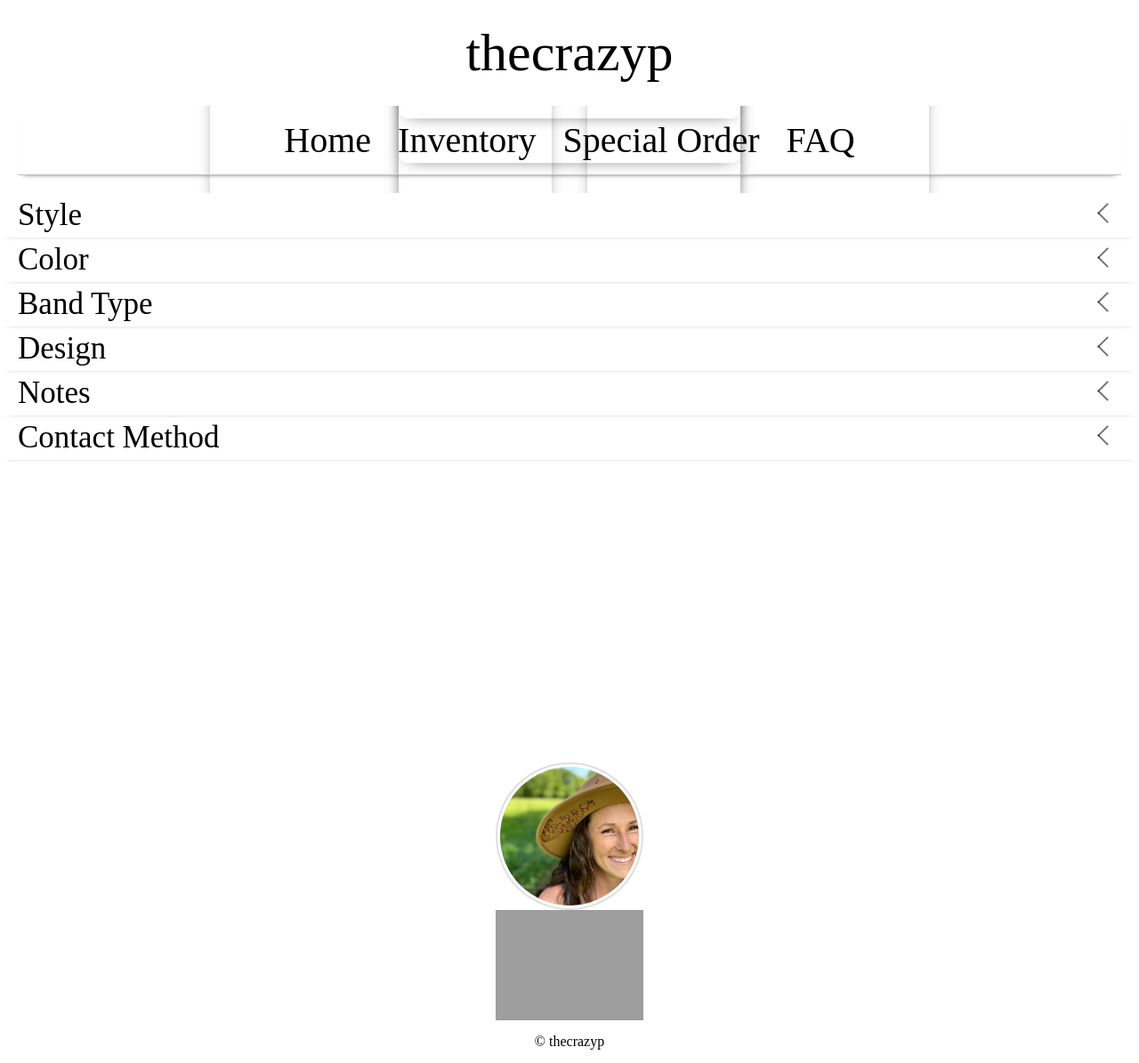
After one commit to jpayne1349/thecrazyp, a Flask app: page /special_order in a window 1280 px wide. The commit adds this page. Shown: the whole page at 89% size. Run offline with Flask 2, Linux system fonts and the light colour scheme; some web fonts are replaced; grey boxes are pictures that could not be loaded.

Commit message:
mockup of special order dropdowns

```diff
--- a/app/main_blueprint/main.py
+++ b/app/main_blueprint/main.py
@@ -5,7 +5,7 @@ from flask import current_app as app
 
 import os, json
 
-from app.models import Carousel, Product
+from app.models import Carousel, Product, SpecialOrder
 
 main_blueprint = Blueprint('main_blueprint', __name__)
 
@@ -44,6 +44,7 @@ def inventory():
 
 @main_blueprint.route('/load_inventory', methods=['POST'])
 def load_inventory():
+
     # maybe need seperate folders for each item
     # to provide multiple photos
 
@@ -82,3 +83,11 @@ def load_inventory():
     json_data = json.dumps(product_list)
 
     return json_data
+
+@main_blueprint.route('/special_order')
+def special_order():
+
+    # form to display here.
+
+
+    return render_template('special_order.html')
--- /dev/null
+++ b/app/static/scripts/special_orderScripts.js
@@ -0,0 +1,45 @@
+
+
+main();
+
+function main() {
+
+    let label_holders = document.getElementsByClassName('label_holder');
+    let index_counter = 0;
+    for(let i = 0; i<label_holders.length; i++ ) {
+        let wrapper = label_holders[i].parentElement;
+        wrapper.style.zIndex = (label_holders.length * 2 ) - index_counter;
+        index_counter++;
+        label_holders[i].style.zIndex = (label_holders.length * 2 ) - index_counter;
+        index_counter++;
+        let selection_below = label_holders[i].nextElementSibling;
+        selection_below.style.zIndex = (label_holders.length * 2) - index_counter;
+        index_counter++;
+        selection_below.classList.add('loaded');
+        let label_name = label_holders[i].firstElementChild;
+        let arrow = label_name.nextElementSibling;
+
+        let selection_height = selection_below.clientHeight;
+        let orig_wrapper_ht = wrapper.clientHeight;
+        let expanded_height = orig_wrapper_ht + selection_height;
+        wrapper.style.height = orig_wrapper_ht + 'px';
+
+        label_holders[i].addEventListener('click', () => {
+            if( selection_below.classList.contains('show')) {
+                selection_below.classList.remove('show');
+                arrow.classList.remove('showing');
+                wrapper.classList.remove('expanded');
+                wrapper.style.height = orig_wrapper_ht + 'px';
+            } else {
+                selection_below.classList.add('show');
+                arrow.classList.add('showing');
+                wrapper.classList.add('expanded');
+                wrapper.style.height = expanded_height + 'px';
+            }
+        }
+        );
+
+    }
+
+    window.addEventListener('click', () => console.log(event.target));
+}
--- /dev/null
+++ b/app/static/styles/special_orderStyle.css
@@ -0,0 +1,101 @@
+
+#header_and_logo {
+    z-index: 25;
+    background-color: white;
+}
+#mobile_navbar_hamburger {
+    z-index: 27;
+}
+#navbar {
+    z-index: 26;
+}
+.page_content {
+    min-height: 80vh;
+}
+.dropdown_wrapper {
+    display: flex;
+    flex-direction: column;
+    background-color: white;
+    position: relative;
+    transition: height 1s;
+}
+.dropdown_wrapper.expanded {
+    height: 400px;
+}
+.label_holder {
+    display: flex;
+    width: 100vw;
+    justify-content: space-between;
+    box-shadow: black 0px 5px 6px -9px;
+    background-color: white;
+}
+.label {
+    font-size: 35px;
+    align-self: flex-start;
+    padding: 5px 20px;
+}
+.arrow {
+    width: 30px;
+    height: 45px;
+    margin: 0px 20px;
+    transform: rotate( 90deg );
+    transition: transform 1s;
+    z-index: 0;
+}
+.arrow.showing {
+    transform: rotate( 0deg );
+}
+.arrow::before , .arrow::after {
+    content: '';
+    position: absolute;
+    width: 2px;
+    height: 16px;
+    background-color: #0000008f;
+
+}
+.arrow::before {
+    transform: translate(19px, 20px) rotate(
+45deg
+);
+}
+
+.arrow::after {
+    transform: translate(9px, 20px) rotate(
+315deg
+)
+}
+
+.selection {
+    display: none;
+    flex-wrap: wrap;
+    justify-content: center;
+    transform: translate(0px, -110%);
+    transition: transform 1s;
+    position: absolute;
+}
+.selection.loaded {
+    display: flex;
+}
+.selection.show {
+    transform: translate(0, 20%);
+
+}
+.option {
+        height: 30vw;
+    width: 30vw;
+    margin: 5px 20px;
+    border-radius: 10px;
+    box-shadow: black 0px 4px 19px -11px;
+
+}
+
+.other {
+
+}
+
+#order_form {
+    min-height: 80vh;
+    display: flex;
+    flex-direction: column;
+    align-items: center;
+}
--- a/app/templates/header_footer.html
+++ b/app/templates/header_footer.html
@@ -36,7 +36,7 @@
 
     <a class='navbar_link' href='/' > Home </a>
     <a class='navbar_link' href='/inventory' > Inventory </a>
-    <a class='navbar_link' > Special Order </a>
+    <a class='navbar_link' href='/special_order' > Special Order </a>
     <a class='navbar_link last'> FAQ </a>
 
 </div>
--- /dev/null
+++ b/app/templates/special_order.html
@@ -0,0 +1,112 @@
+{% extends "header_footer.html" %}
+
+{% block head %}
+
+{{super()}}
+
+<link rel="stylesheet" type="text/css" href="/static/styles/special_orderStyle.css?v=02">
+
+{% endblock %}
+
+{% block content %}
+
+<div class='page_content'>
+
+    <div id='order_form' >
+
+        <div class='dropdown_wrapper' >
+        <div class='label_holder'>
+            <div id='style_label' class='label' >Style</div>
+            <div class='arrow' id='style_arrow'></div>
+        </div>
+        <div id='style_selection' class='selection'>
+            <div class='option' id='style1'></div>
+            <div class='option' id='style1'></div>
+            <div class='option' id='style1'></div>
+            <div class='option other' id='other_style'></div>
+        </div>
+        </div>
+
+        <div class='dropdown_wrapper'>
+        <div class='label_holder'>
+            <div id='style_label' class='label'>Color</div>
+            <div class='arrow' id='style_arrow'></div>
+        </div>
+        <div id='style_selection' class='selection'>
+            <div class='option' id='style1'></div>
+            <div class='option' id='style1'></div>
+            <div class='option' id='style1'></div>
+            <div class='option other' id='other_style'></div>
+        </div>
+        </div>
+
+        <div class='dropdown_wrapper'>
+        <div class='label_holder'>
+            <div id='style_label' class='label'>Band Type</div>
+            <div class='arrow' id='style_arrow'></div>
+        </div>
+        <div id='style_selection' class='selection'>
+            <div class='option' id='style1'></div>
+            <div class='option' id='style1'></div>
+            <div class='option' id='style1'></div>
+            <div class='option other' id='other_style'></div>
+        </div>
+        </div>
+
+        <div class='dropdown_wrapper'>
+        <div class='label_holder'>
+            <div id='style_label' class='label'>Design</div>
+            <div class='arrow' id='style_arrow'></div>
+        </div>
+        <div id='style_selection' class='selection'>
+            design location
+            <div class='option' id='style1'></div>
+            <div class='option' id='style1'></div>
+            <div class='option' id='style1'></div>
+            <div class='option other' id='other_style'></div>
+        </div>
+        </div>
+
+        <div class='dropdown_wrapper'>
+        <div class='label_holder'>
+            <div id='style_label' class='label'>Notes</div>
+            <div class='arrow' id='style_arrow'></div>
+        </div>
+        <div id='style_selection' class='selection'>
+            <div class='option' id='style1'></div>
+            <div class='option' id='style1'></div>
+            <div class='option' id='style1'></div>
+            <div class='option other' id='other_style'></div>
+        </div>
+        </div>
+
+        <div class='dropdown_wrapper'>
+        <div class='label_holder'>
+            <div id='style_label' class='label'>Contact Method</div>
+            <div class='arrow' id='style_arrow'></div>
+        </div>
+        <div id='contact_method_selection' class='selection'>
+            <label id='phone_label'> Phone Number </label>
+            <input type='tel' id='phone_input'>
+
+            <label id='email_label'> Email </label>
+            <input type='email' id='email_input'>
+        </div>
+        </div>
+
+    </form>
+
+
+</div>
+
+
+{% endblock %}
+
+{% block scripts %}
+{{super()}}
+
+<script src="/static/scripts/special_orderScripts.js?v=02"></script>
+
+{%- endblock scripts %}
+
+<!-- TODO: COPY ME-->
```
Also changed, not shown: app/models.py (+11 -0 lines), app/forms.py (line endings or trailing spaces), app/static/carousel_photos/top_left_flower.png (deleted).
